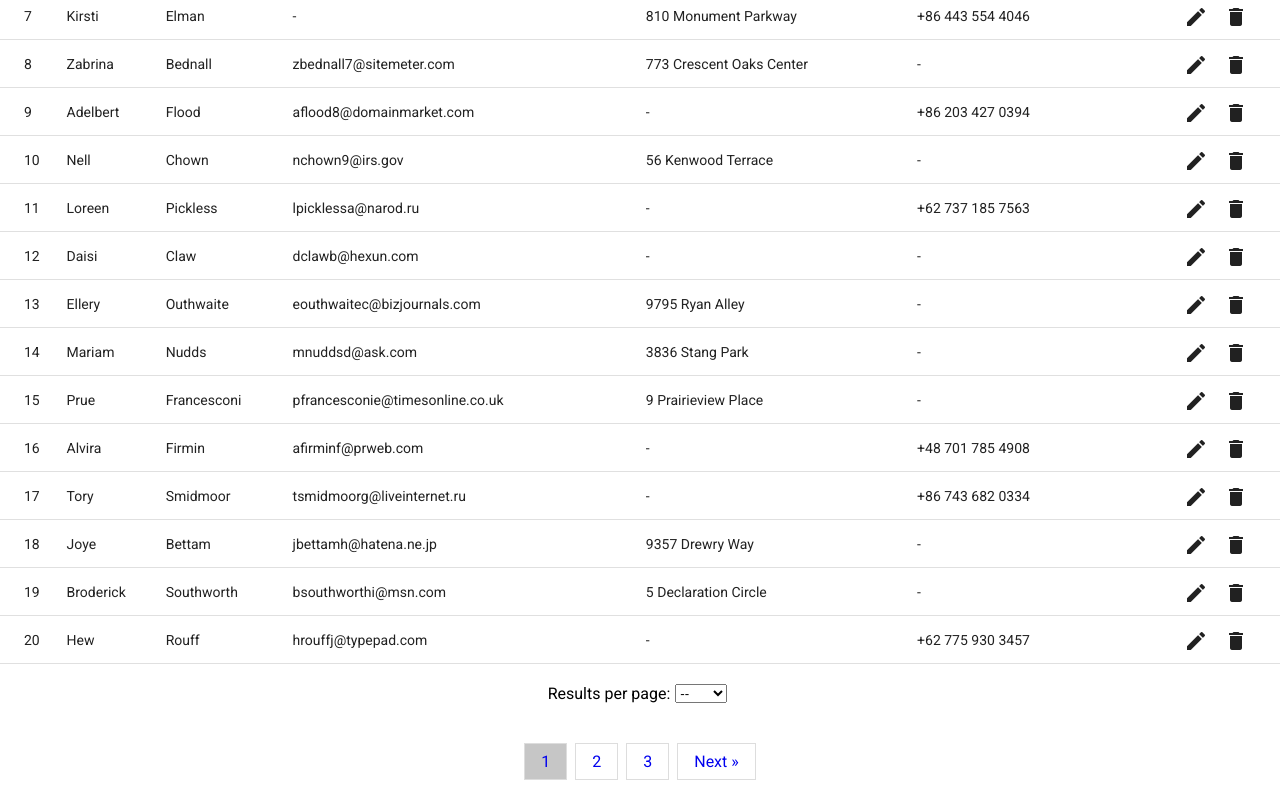
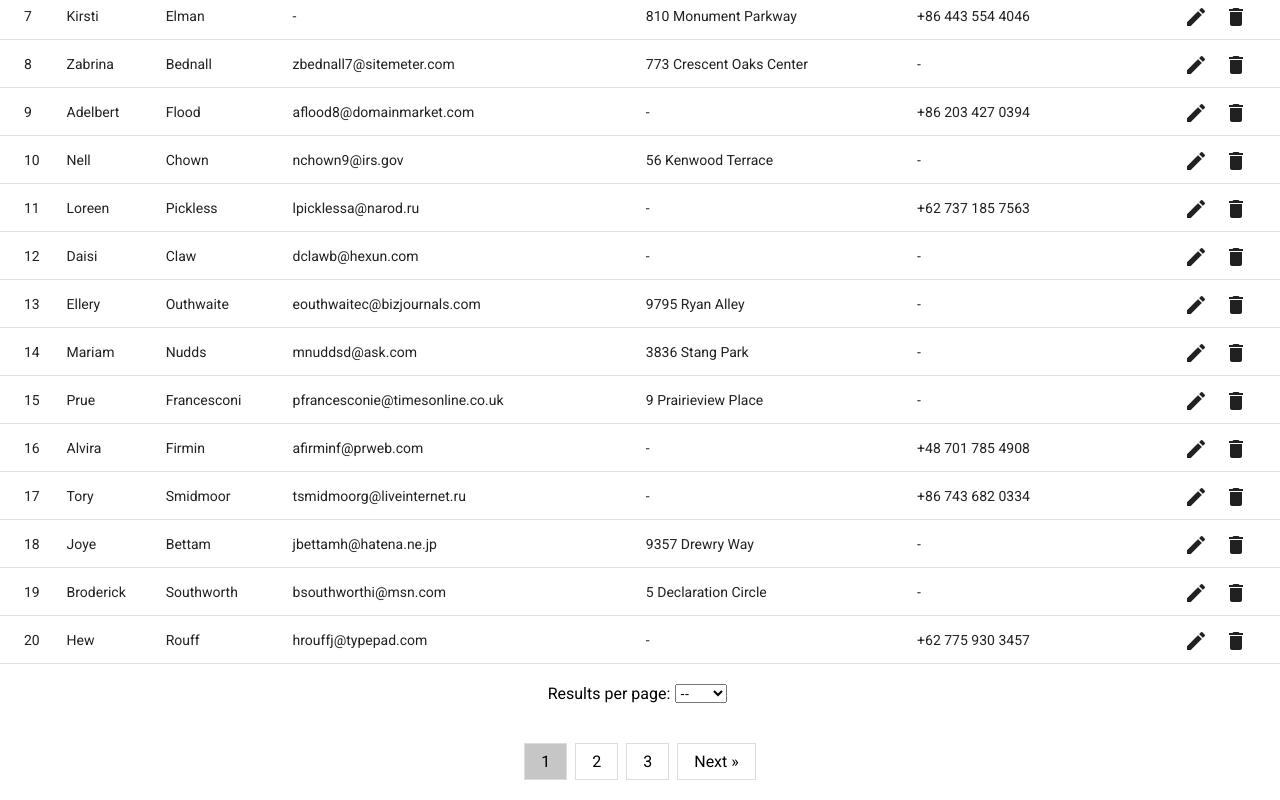
Before and after one commit to irenaJura/angular-contacts-app, an Angular app: page / in a window 1280 px wide. Shown: the part 416-1216 px from the top of the page. Built offline with nearby package versions, Linux system fonts and the light colour scheme.

Commit message:
finished version

```diff
--- a/src/app/services/data.service.ts
+++ b/src/app/services/data.service.ts
@@ -17,7 +17,7 @@ export class DataService {
         const data = localStorage.getItem(LOCAL_STORAGE_DATA_KEY);
         return this.randomDelay().pipe(
             map((_) => {
-                // this.throwErrorRandomly();
+                this.throwErrorRandomly();
                 if (!data) {
                     return initialData;
                 }
@@ -29,7 +29,7 @@ export class DataService {
     writeData<T>(data: GenericData<T>): Observable<unknown> {
         return this.randomDelay().pipe(
             tap((_) => {
-                // this.throwErrorRandomly();
+                this.throwErrorRandomly();
                 localStorage.setItem(
                     LOCAL_STORAGE_DATA_KEY,
                     JSON.stringify(data)
--- a/src/app/views/edit-contact/edit-contact.component.ts
+++ b/src/app/views/edit-contact/edit-contact.component.ts
@@ -65,6 +65,7 @@ export class EditContactComponent implements OnInit, OnDestroy {
 
     saveContact(contactForm: FormGroup) {
         this.isLoading = true;
+
         if (!this.isAddMode && contactForm.valid) {
             this.contactsService.updateContact(this.id, contactForm.value).subscribe({
                 next: (contact) => console.log(contact),
@@ -79,7 +80,6 @@ export class EditContactComponent implements OnInit, OnDestroy {
             })
         }
 
-        console.warn('Your order has been submitted', this.contactForm.value);
         this.contactForm.reset();
         this.router.navigate(['']);
     }
--- a/src/app/views/pagination/pagination.component.html
+++ b/src/app/views/pagination/pagination.component.html
@@ -14,14 +14,14 @@
 <nav aria-label="paginator-container">
     <div class="pagination">
         <li class="page-item" (click)="onClickPage(activePage - 1)" [hidden]="activePage === 1">
-            <a class="page-link" href="javascript:void(0);">« Previous</a>
+            <a class="page-link">« Previous</a>
         </li>
         <li class="page-item" [ngClass]="{'active': activePage === item}" *ngFor="let item of pages"
             (click)="onClickPage(item)">
-            <a class="page-link" href="javascript:void(0);">{{item}}</a>
+            <a class="page-link">{{item}}</a>
         </li>
         <li class="page-item" (click)="onClickPage(activePage + 1)" [hidden]="activePage === totalPages">
-            <a class="page-link" href="javascript:void(0);">Next »</a>
+            <a class="page-link">Next »</a>
         </li>
     </div>
 </nav>
```
